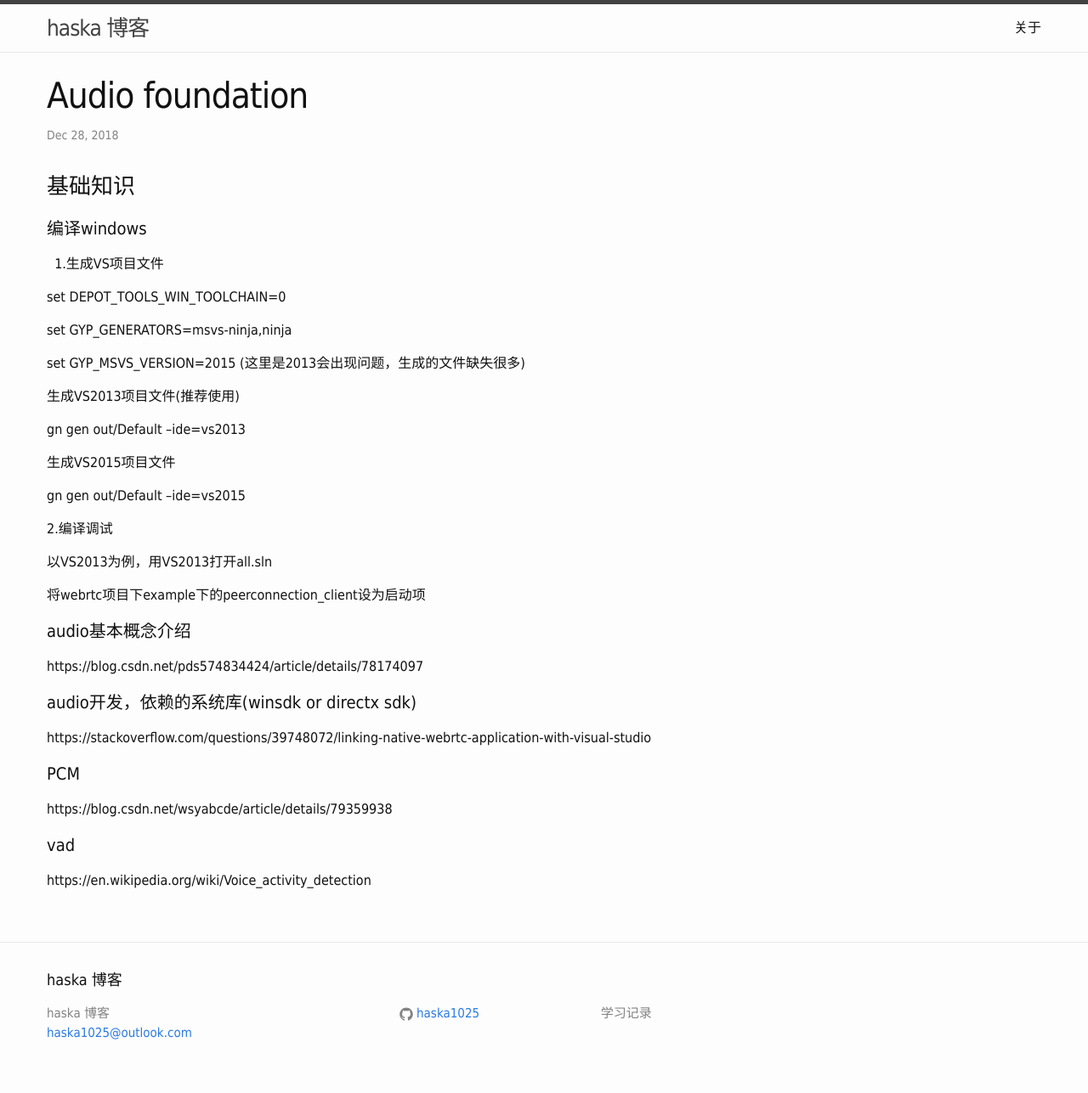
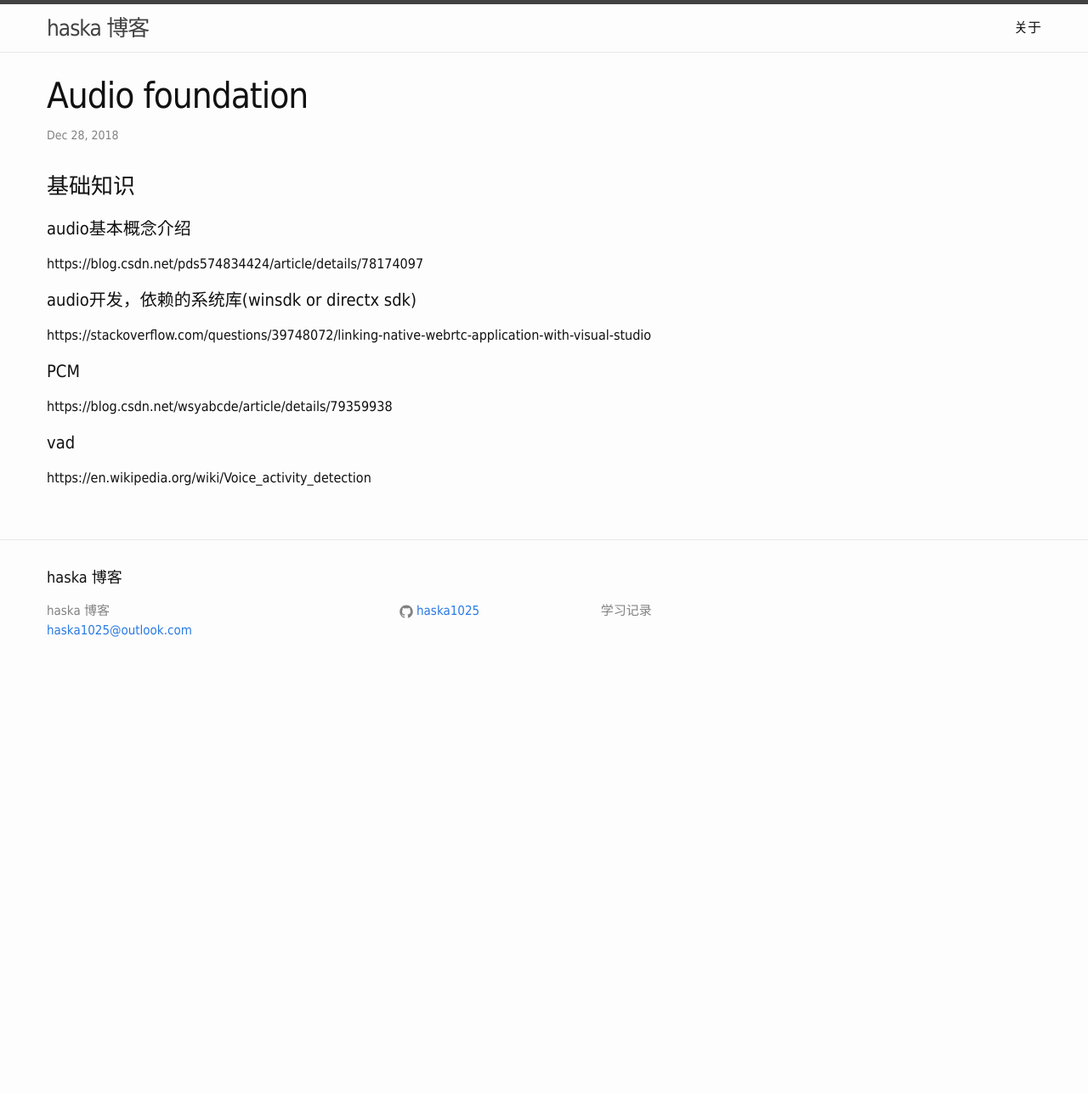
Before and after one commit to haska1025/haska1025.github.io, a Jekyll site: the page built from _posts/2018-12-28-audio_foundation.md, in a window 1280 px wide. Shown: the whole page at 85% size. Built offline with Jekyll 4.4.1, drawn with Linux system fonts in a browser that asks for light colours; after the commit the page ends 900 px from its top, so only the background shows below that.

Commit message:
Update 2018-12-28-audio_foundation.md

```diff
--- a/_posts/2018-12-28-audio_foundation.md
+++ b/_posts/2018-12-28-audio_foundation.md
@@ -5,31 +5,6 @@ date:   2018-12-28 16:47:53
 categories: audio
 ---
 ### 基础知识
-
-#### 编译windows
-
-1.生成VS项目文件
-
-set DEPOT_TOOLS_WIN_TOOLCHAIN=0
-
-set GYP_GENERATORS=msvs-ninja,ninja
-
-set GYP_MSVS_VERSION=2015 (这里是2013会出现问题，生成的文件缺失很多)
-
-生成VS2013项目文件(推荐使用)
-
-gn gen out/Default –ide=vs2013
-
-生成VS2015项目文件
-
-gn gen out/Default –ide=vs2015
-
-2.编译调试
-
-以VS2013为例，用VS2013打开all.sln
-
-将webrtc项目下example下的peerconnection_client设为启动项
-
 
 
 #### audio基本概念介绍
```
